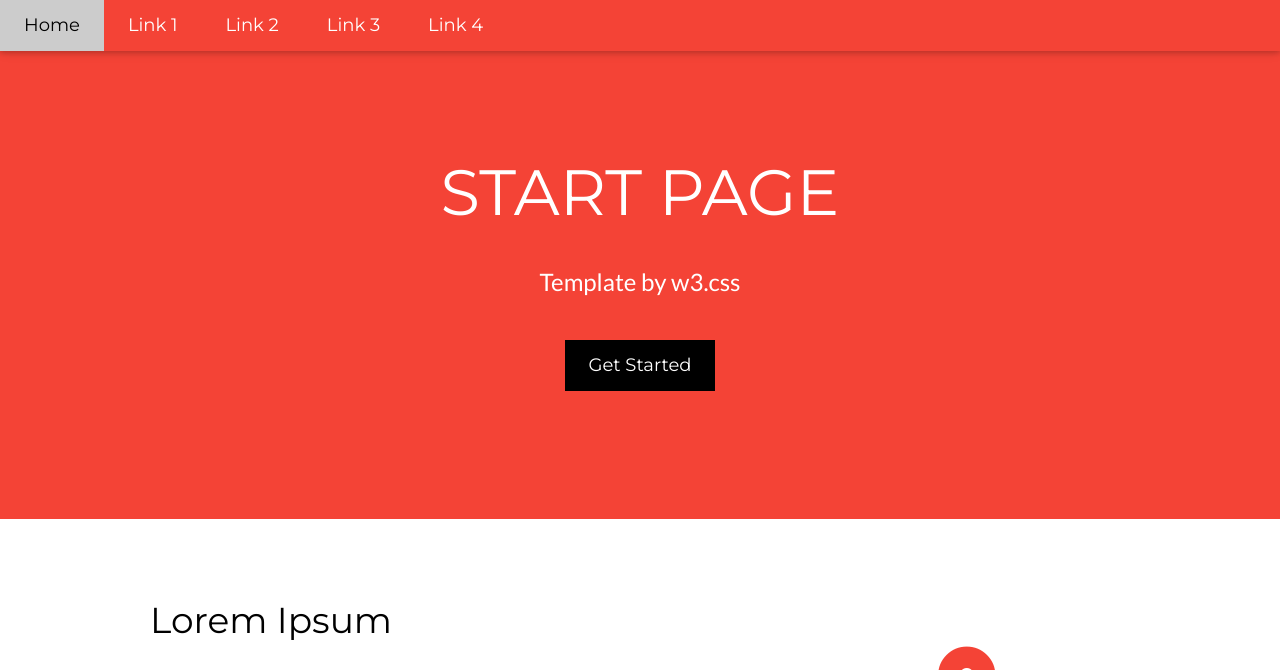
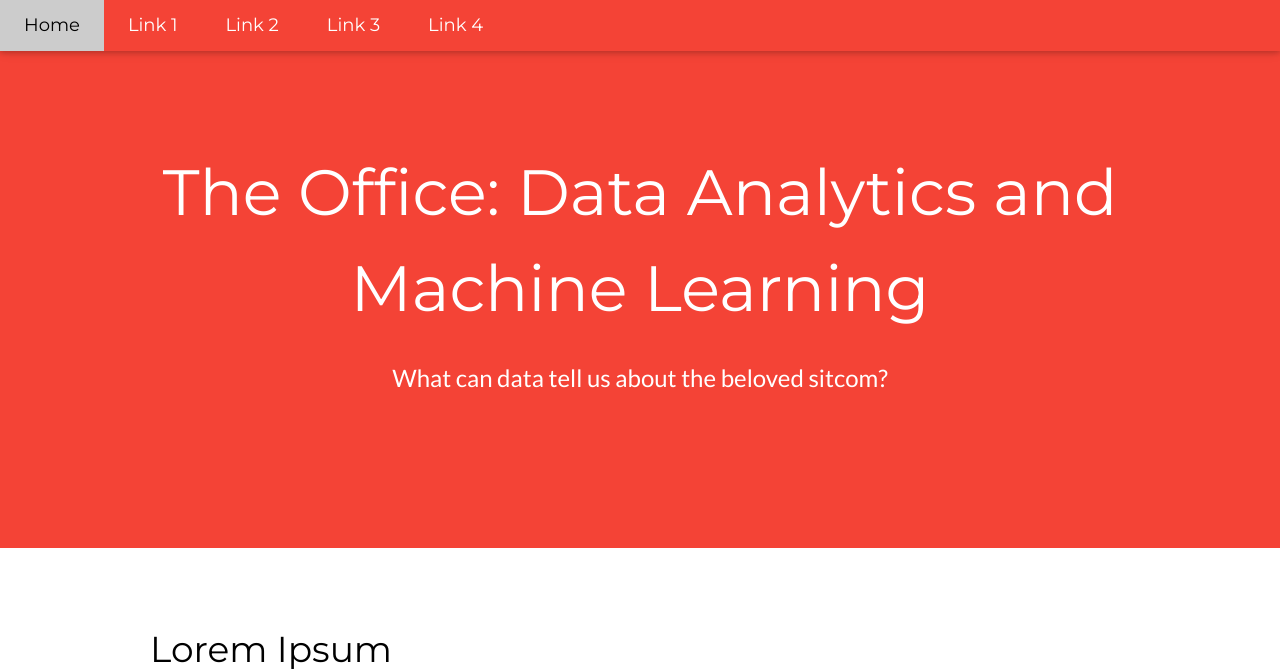
Before and after one commit to Kiehl012/Threat_Level_Midnight, a Python web app: template Website/templates/index.html in a window 1280 px wide. Shown: the top 670 px of the page. Run offline with Jinja, Linux system fonts and the light colour scheme; the template is opened without the code that fills it, so the values that code supplies are empty.

Commit message:
HTML Changes

```diff
--- a/Website/templates/index.html
+++ b/Website/templates/index.html
@@ -1,6 +1,6 @@
 <!DOCTYPE html>
 <html lang="en">
-<title>W3.CSS Template</title>
+<title>The Office: Data Analytics and Machine Learning</title>
 <meta charset="UTF-8">
 <meta name="viewport" content="width=device-width, initial-scale=1">
 <link rel="stylesheet" href="https://www.w3schools.com/w3css/4/w3.css">
@@ -36,9 +36,9 @@
 
 <!-- Header -->
 <header class="w3-container w3-red w3-center" style="padding:128px 16px">
-  <h1 class="w3-margin w3-jumbo">START PAGE</h1>
-  <p class="w3-xlarge">Template by w3.css</p>
-  <button class="w3-button w3-black w3-padding-large w3-large w3-margin-top">Get Started</button>
+  <h1 class="w3-margin w3-jumbo">The Office: Data Analytics and Machine Learning</h1>
+  <p class="w3-xlarge">What can data tell us about the beloved sitcom?</p>
+  <!-- <button class="w3-button w3-black w3-padding-large w3-large w3-margin-top">Get Started</button> -->
 </header>
 
 <!-- First Grid -->
```
